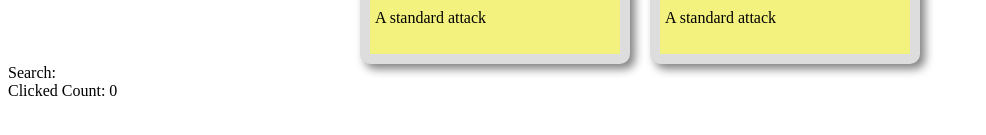
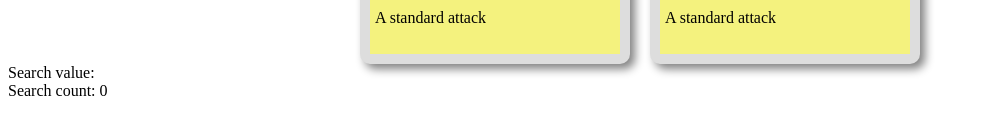
Before and after one commit to i3oc9i/learning_angular, an Angular app: page / in a window 1280 px wide. Shown: the part 435-570 px from the top of the page, without its empty margins (0-986 px from the left). Built offline with nearby package versions, Linux system fonts and the light colour scheme.

Commit message:
chore: Update search bar and click counter in app component

```diff
--- a/src/app/app.component.html
+++ b/src/app/app.component.html
@@ -1,5 +1,5 @@
 <div id="search-bar">
-  <app-search-bar (submit)="increaseCount()" [(search)]="search" />
+  <app-search-bar (submit)="increaseCount()" [(search)]="search_value" />
 </div>
 
 <div id="card-list">
@@ -8,6 +8,6 @@
 </div>
 
 <div id="click-counter">
-  Search: {{ search }}<br />
-  Clicked Count: {{ count }}
+  Search value: {{ search_value }}<br />
+  Search count: {{ search_counter }}
 </div>
--- a/src/app/app.component.ts
+++ b/src/app/app.component.ts
@@ -14,8 +14,8 @@ export class AppComponent {
   monster1!: Monster;
   monster2!: Monster;
 
-  count: number = 0;
-  search: string = '';
+  search_counter: number = 0;
+  search_value: string = '';
 
   constructor() {
     this.monster1 = new Monster();
@@ -30,6 +30,6 @@ export class AppComponent {
   }
 
   increaseCount() {
-    this.count++;
+    this.search_counter++;
   }
 }
```
